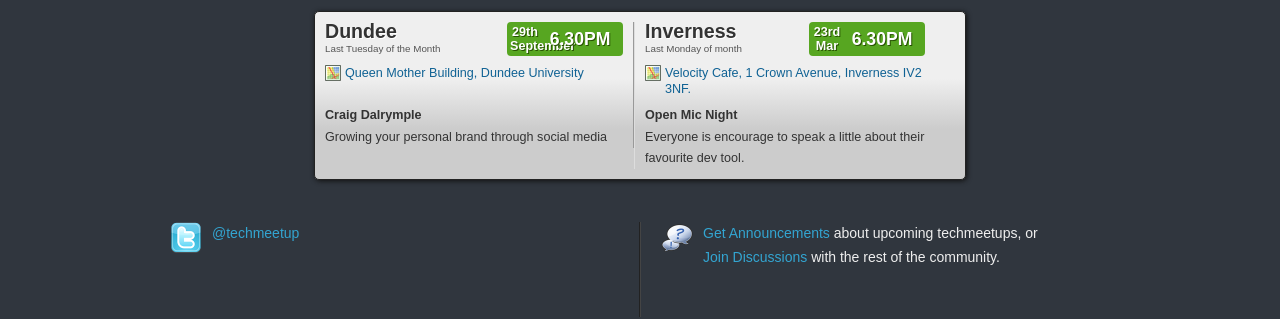
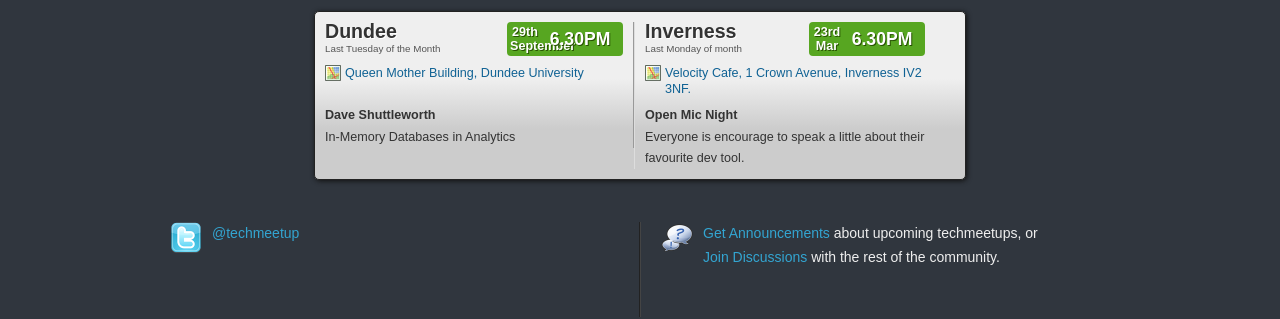
Before and after one commit to techmeetup/techmeetup.co.uk, a Jekyll site: the page built from index.html, in a window 1280 px wide. Shown: the part 614-933 px from the top of the page. Built offline with Jekyll 4.4.1, drawn with Linux system fonts in a browser that asks for light colours.

Commit message:
Update index.json
Updating Dundee for October

```diff
--- a/_data/index.json
+++ b/_data/index.json
@@ -35,8 +35,8 @@
   "dundee": {
     "speakers": [
       {
-        "name": "Craig Dalrymple",
-        "talk": "Growing your personal brand through social media"
+        "name": "Dave Shuttleworth",
+        "talk": "In-Memory Databases in Analytics"
       }
     ],
     "day": "29th",
```
